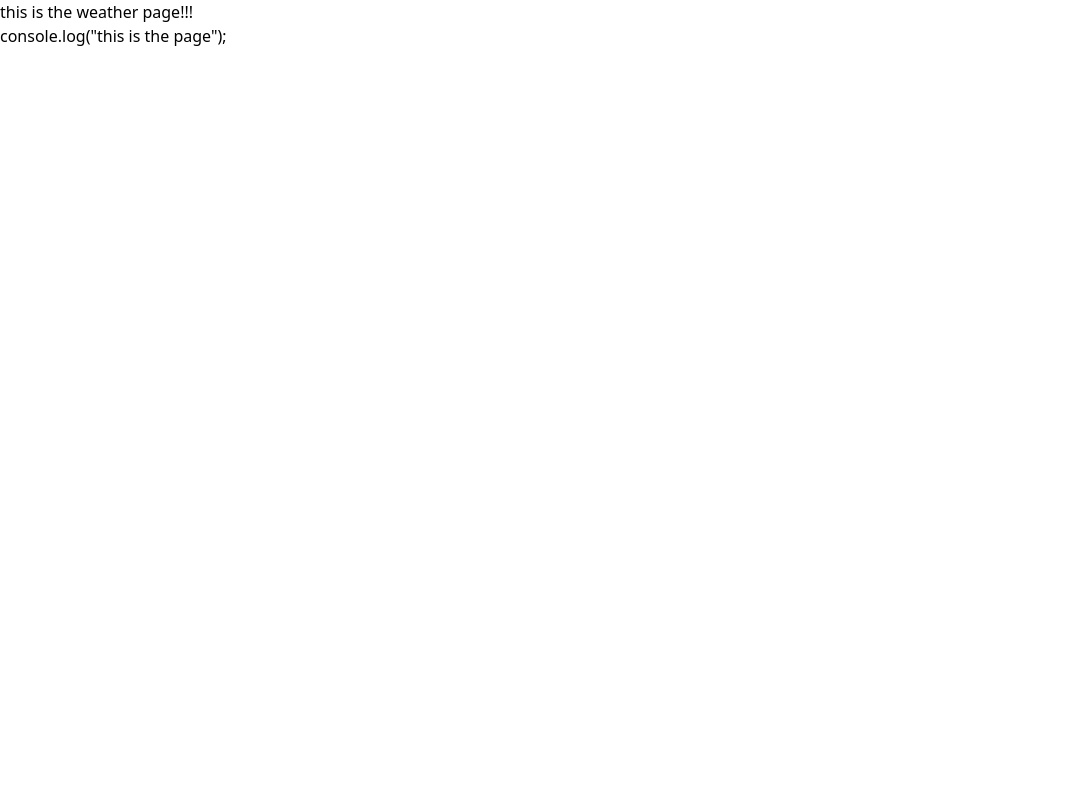
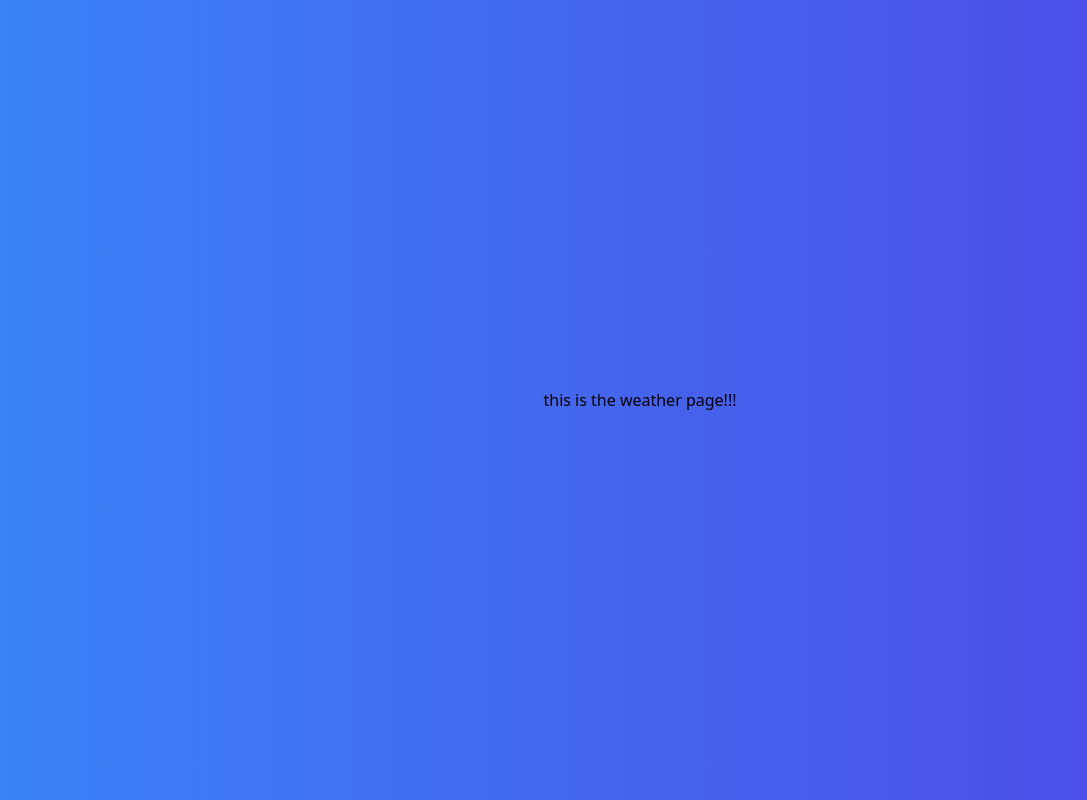
Before and after one commit to IsaacAu11/WeatherApp, a React (Vite) app: page / in a window 1280 px wide. Both pictures are taken after a click on the button 468 px from the left and 542 px from the top of the page. Shown: the whole page, without its empty margins (0-1087 px from the left). Built offline with nearby package versions, Linux system fonts and the light colour scheme.

Commit message:
transition between weather and start page under parent component

```diff
--- a/src/App.jsx
+++ b/src/App.jsx
@@ -1,7 +1,19 @@
 import StartPage from "./components/startPage"
+import WeatherPage from "./components/weatherPage"
+import { useState } from "react"
 
 function App() {
-  return(<StartPage/>)
+  const[showWeatherPage,setShowWeatherPage] = useState(false)
+
+function updateWeatherPage(){
+  setShowWeatherPage(!showWeatherPage)
+}
+
+  return(
+    <div className='min-h-screen flex items-center justify-center bg-gradient-to-r from-blue-500 to-indigo-600'>
+      {showWeatherPage ? <WeatherPage/> : <StartPage updateWeatherPage={updateWeatherPage}/>}
+    </div>
+  )
 }
 
 export default App
--- a/src/components/startPage.jsx
+++ b/src/components/startPage.jsx
@@ -1,21 +1,13 @@
-import React, { useState } from 'react';
 import searchIcon from '/Images/search.png';
 import weatherImage from '/Images/clouds-and-sun.png';
-import WeatherPage from './weatherPage';
 
-export default function StartPage() {
-  const [showWeatherPage, setShowWeatherPage] = useState(false);
+export default function StartPage({updateWeatherPage}) {
 
-  const handleButtonClick = () => {
-    setShowWeatherPage(true);
-  };
-
-  if (showWeatherPage) {
-    return <WeatherPage />;
+    const handleWeatherClick = () => {
+        updateWeatherPage()
     }
 
   return (
-    <div className='min-h-screen flex items-center justify-center bg-gradient-to-r from-blue-500 to-indigo-600'>
     <div className='max-w-md w-full bg-white p-8 rounded-lg shadow-lg border-2 border-blue-400'>
         <div className='flex items-center flex-col'>
             <img src={weatherImage} alt='Cloud' className='w-60 h-60' />
@@ -24,13 +16,12 @@ export default function StartPage() {
                 <img src={searchIcon} alt='search' className='absolute left-2 top-1 w-5 h-5 z-10' />
                 <button
                 className='absolute left-1 top-0 w-8 h-7 z-20'
-              onClick={handleButtonClick}
+                onClick={() => handleWeatherClick()}
                 >
                 </button>
                 <input type="text" placeholder='Enter your city' className='border-2 rounded-md pl-9 w-96 text-gray-500' />
             </div>
         </div>
     </div>
-    </div>
   );
 }
--- a/src/components/weatherPage.jsx
+++ b/src/components/weatherPage.jsx
@@ -2,7 +2,6 @@ export default function WeatherPage(){
     return(
         <>
             <p>this is the weather page!!!</p>
-            console.log("this is the page");
         </>
     )
 }
```
Lines whose indentation alone changed are shown as unchanged.
